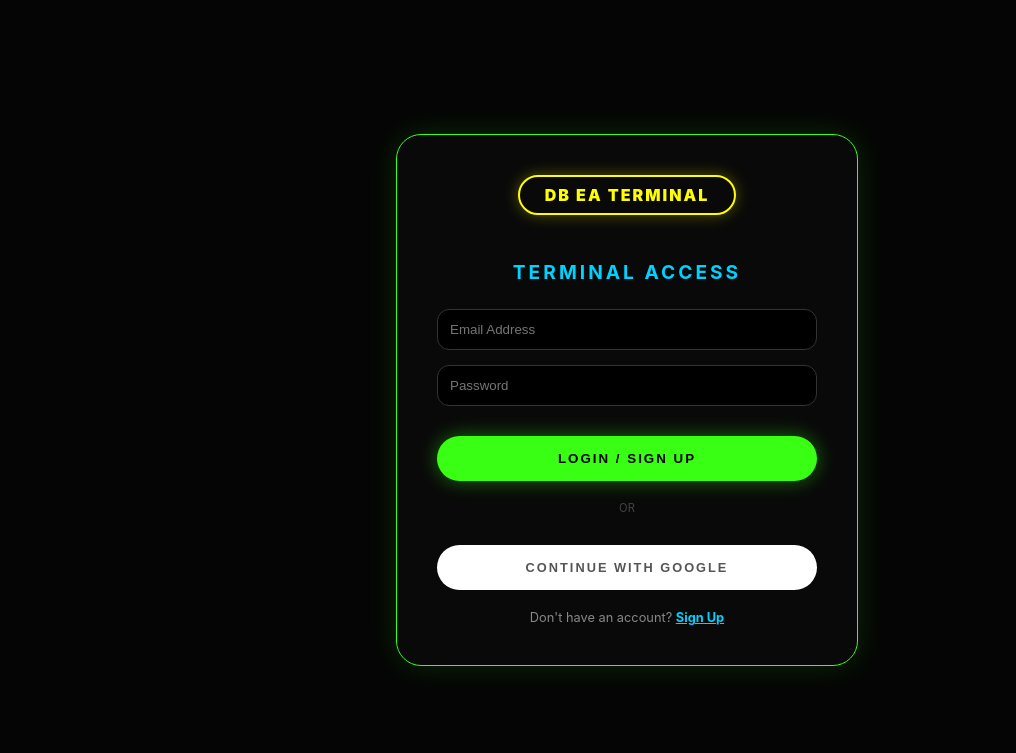
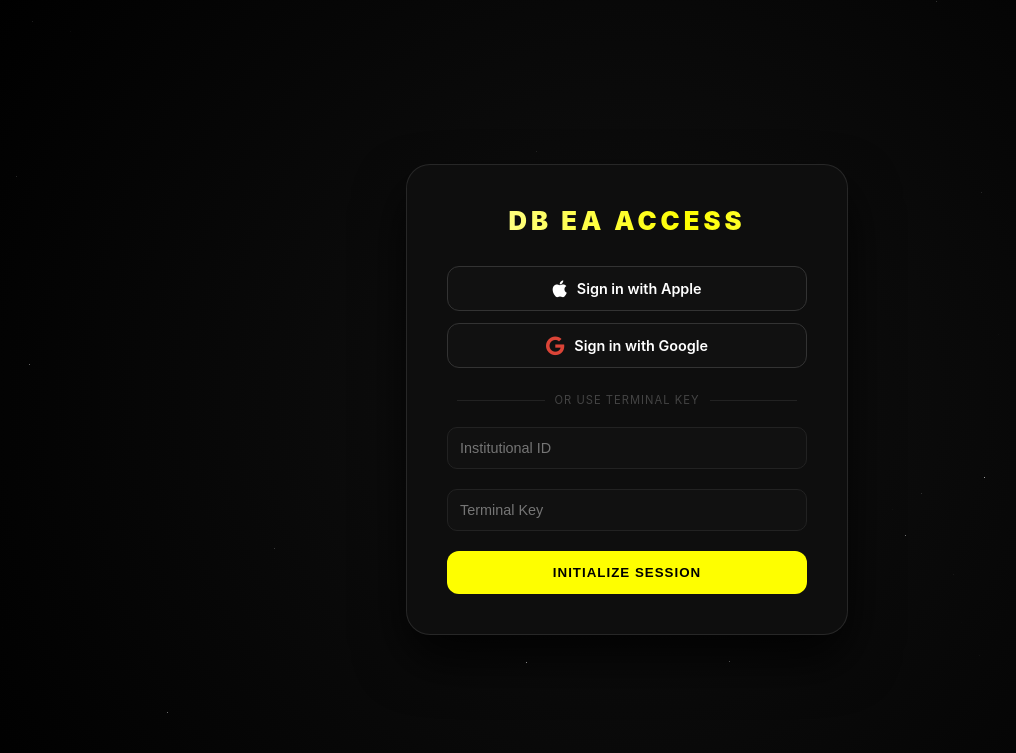
Before and after one commit to mzeemourice-stack/DBAutomaters2, a plain HTML site: page login.html in a window 1280 px wide. Shown: the top 753 px of the page, without its empty margins (13-1029 px from the left). Drawn offline with Linux system fonts and the light colour scheme.

Commit message:
Update login.html

```diff
--- a/login.html
+++ b/login.html
@@ -3,140 +3,157 @@
 <head>
     <meta charset="UTF-8">
     <meta name="viewport" content="width=device-width, initial-scale=1.0">
-    <title>DB EA | Terminal Access</title>
-    <script src="https://www.gstatic.com/firebasejs/10.8.0/firebase-app-compat.js"></script>
-    <script src="https://www.gstatic.com/firebasejs/10.8.0/firebase-auth-compat.js"></script>
+    <title>DB EA | Secure Access</title>
+    <link rel="stylesheet" href="https://cdnjs.cloudflare.com/ajax/libs/font-awesome/6.0.0/css/all.min.css">
     <style>
         :root {
-            --neon-yellow: #fefe00;
-            --neon-lime: #39ff14;
-            --neon-blue: #00d2ff;
-            --dark-bg: #050505;
+            --neon-yellow: #fefe00; --neon-blue: #00d2ff; --dark-bg: #050505;
         }
 
         body {
-            margin: 0; background: var(--dark-bg); color: white;
-            font-family: 'Inter', sans-serif; display: flex;
-            align-items: center; justify-content: center; height: 100vh;
+            margin: 0; padding: 0; background: var(--dark-bg);
+            font-family: 'Inter', sans-serif; height: 100vh;
+            display: flex; align-items: center; justify-content: center;
+            overflow: hidden; perspective: 1000px;
         }
 
-        /* THE GLOWING CARD */
-        .auth-card {
-            width: 380px; padding: 40px; background: rgba(10, 10, 10, 0.9);
-            border: 1px solid var(--neon-lime); border-radius: 25px;
-            box-shadow: 0 0 30px rgba(57, 255, 20, 0.15); text-align: center;
+        /* --- BACKGROUND PARTICLES --- */
+        .warp-bg {
+            position: absolute; top: 0; left: 0; width: 100%; height: 100%;
+            background: radial-gradient(circle at center, #111 0%, #000 100%);
+            z-index: -1;
         }
 
-        .auth-pill {
-            display: inline-block; padding: 8px 25px; border: 2px solid var(--neon-yellow);
-            border-radius: 50px; color: var(--neon-yellow); font-weight: 900;
-            text-transform: uppercase; letter-spacing: 2px; margin-bottom: 30px;
-            box-shadow: 0 0 15px rgba(254, 254, 0, 0.3);
+        /* --- LOGIN CARD --- */
+        .login-card {
+            background: rgba(15, 15, 15, 0.95);
+            border: 1px solid rgba(255, 255, 255, 0.1);
+            padding: 40px; border-radius: 24px; width: 360px;
+            backdrop-filter: blur(15px); text-align: center;
+            animation: cardSlideIn 0.8s ease-out forwards;
+            box-shadow: 0 25px 50px rgba(0,0,0,0.8);
         }
 
-        h2 { color: var(--neon-blue); font-size: 1.2rem; letter-spacing: 3px; margin-bottom: 25px; }
-
-        .input-group { margin-bottom: 15px; text-align: left; }
-        input {
-            width: 100%; padding: 12px; background: #000; border: 1px solid #333;
-            border-radius: 12px; color: white; transition: 0.3s; box-sizing: border-box;
-        }
-        input:focus { border-color: var(--neon-blue); outline: none; box-shadow: 0 0 10px rgba(0, 210, 255, 0.2); }
-
-        /* THE CLICKABLE PILLS */
-        .btn-auth {
-            width: 100%; padding: 15px; border-radius: 50px; border: none;
-            font-weight: 900; text-transform: uppercase; letter-spacing: 2px;
-            cursor: pointer; margin-top: 15px; transition: 0.4s;
-        }
-        .btn-login {
-            background: var(--neon-lime); color: black;
-            box-shadow: 0 0 20px rgba(57, 255, 20, 0.4);
-        }
-        .btn-login:hover { transform: scale(1.05); box-shadow: 0 0 35px rgba(57, 255, 20, 0.6); }
-
-        .btn-google {
-            background: white; color: #555; font-size: 0.8rem; margin-top: 10px;
+        @keyframes cardSlideIn {
+            0% { transform: scale(0.9); opacity: 0; }
+            100% { transform: scale(1); opacity: 1; }
         }
 
-        .toggle-text {
-            margin-top: 20px; font-size: 0.8rem; color: #888; cursor: pointer;
-            transition: 0.3s; display: block;
+        .brand {
+            font-weight: 900; letter-spacing: 4px; color: var(--neon-yellow);
+            font-size: 1.6rem; margin-bottom: 30px;
+            background: linear-gradient(90deg, #fefe00, #fff, #fefe00);
+            background-size: 200% auto; -webkit-background-clip: text;
+            -webkit-text-fill-color: transparent; animation: shine 3s linear infinite;
         }
-        .toggle-text span { color: var(--neon-blue); font-weight: bold; text-decoration: underline; }
-        .toggle-text:hover span { color: var(--neon-yellow); }
+
+        @keyframes shine { to { background-position: 200% center; } }
+
+        /* --- SSO BUTTONS (Google & Apple) --- */
+        .sso-container { display: flex; flex-direction: column; gap: 12px; margin-bottom: 25px; }
+
+        .sso-btn {
+            display: flex; align-items: center; justify-content: center; gap: 10px;
+            padding: 12px; border-radius: 12px; border: 1px solid #333;
+            background: #111; color: white; cursor: pointer; transition: 0.3s;
+            font-weight: 600; font-size: 0.9rem; text-decoration: none;
+        }
+
+        .sso-btn:hover { background: #222; border-color: #555; transform: translateY(-2px); }
+        .sso-btn i { font-size: 1.2rem; }
+        .fa-google { color: #DB4437; } /* Google Red */
+
+        .divider { display: flex; align-items: center; color: #444; margin: 20px 0; font-size: 0.7rem; letter-spacing: 1px; }
+        .divider::before, .divider::after { content: ""; flex: 1; height: 1px; background: #222; margin: 0 10px; }
+
+        /* --- INPUT FIELDS --- */
+        .input-group { position: relative; margin-bottom: 20px; }
+        input {
+            width: 100%; padding: 12px; background: #111;
+            border: 1px solid #222; color: white; border-radius: 10px;
+            outline: none; font-size: 0.9rem; transition: 0.4s; box-sizing: border-box;
+        }
+        input:focus { border-color: var(--neon-blue); box-shadow: 0 0 10px rgba(0, 210, 255, 0.2); }
+
+        /* --- LOADING BAR --- */
+        #loading-zone { display: none; margin-top: 20px; }
+        .progress-bg { width: 100%; height: 4px; background: #222; border-radius: 10px; overflow: hidden; }
+        .progress-fill { width: 0%; height: 100%; background: var(--neon-yellow); transition: 0.1s; }
+
+        .btn-login {
+            width: 100%; padding: 14px; border: none; border-radius: 12px;
+            background: var(--neon-yellow); color: black; font-weight: 900;
+            text-transform: uppercase; cursor: pointer; letter-spacing: 1px; transition: 0.3s;
+        }
+        .btn-login:hover { box-shadow: 0 0 20px var(--neon-yellow); transform: scale(1.02); }
+
     </style>
 </head>
 <body>
 
-    <div class="auth-card">
-        <div class="auth-pill">DB EA TERMINAL</div>
-        <h2 id="auth-title">TERMINAL ACCESS</h2>
+    <div class="warp-bg" id="particles"></div>
+
+    <div class="login-card">
+        <div class="brand">DB EA ACCESS</div>
+
+        <div class="sso-container">
+            <a href="#" class="sso-btn" onclick="startLoading()">
+                <i class="fab fa-apple"></i> Sign in with Apple
+            </a>
+            <a href="#" class="sso-btn" onclick="startLoading()">
+                <i class="fab fa-google"></i> Sign in with Google
+            </a>
+        </div>
+
+        <div class="divider">OR USE TERMINAL KEY</div>
 
         <div class="input-group">
-            <input type="email" id="email" placeholder="Email Address">
-        </div>
-        <div class="input-group">
-            <input type="password" id="password" placeholder="Password">
+            <input type="text" placeholder="Institutional ID">
         </div>
 
-        <button class="btn-auth btn-login" id="auth-btn" onclick="handleAuth()">Login / Sign Up</button>
+        <div class="input-group">
+            <input type="password" placeholder="Terminal Key">
+        </div>
 
-        <div style="margin: 20px 0; color: #444; font-size: 0.7rem;">OR</div>
+        <button class="btn-login" id="loginBtn" onclick="startLoading()">Initialize Session</button>
 
-        <button class="btn-auth btn-google" onclick="googleSignIn()">CONTINUE WITH GOOGLE</button>
-
-        <a class="toggle-text" onclick="toggleMode()">
-            Don't have an account? <span id="toggle-link">Sign Up</span>
-        </a>
+        <div id="loading-zone">
+            <p style="color: var(--neon-blue); font-size: 0.6rem; margin-bottom: 8px;">ENCRYPTING TUNNEL...</p>
+            <div class="progress-bg"><div class="progress-fill" id="fill"></div></div>
+        </div>
     </div>
 
     <script>
-        const firebaseConfig = {
-            apiKey: "AIzaSyABhnkxmw_S5VamB0wJVRB1MUTOI4_Tc9s",
-            authDomain: "dbautomaters.firebaseapp.com",
-            projectId: "dbautomaters",
-            storageBucket: "dbautomaters.firebasestorage.app",
-            messagingSenderId: "979994954651",
-            appId: "1:979994954651:web:476730aa83893ed7716f3e"
-        };
-        firebase.initializeApp(firebaseConfig);
-        const auth = firebase.auth();
-
-        let isSignUp = false;
-
-        function toggleMode() {
-            isSignUp = !isSignUp;
-            document.getElementById('auth-title').innerText = isSignUp ? "CREATE ACCOUNT" : "TERMINAL ACCESS";
-            document.getElementById('auth-btn').innerText = isSignUp ? "REGISTER NOW" : "LOGIN / SIGN UP";
-            document.getElementById('toggle-link').innerText = isSignUp ? "Login" : "Sign Up";
-            document.querySelector('.toggle-text').firstChild.textContent = isSignUp ? "Already have an account? " : "Don't have an account? ";
+        function startLoading() {
+            document.getElementById('loginBtn').style.display = 'none';
+            document.getElementById('loading-zone').style.display = 'block';
+            let fill = document.getElementById('fill');
+            let width = 0;
+            let interval = setInterval(() => {
+                if (width >= 100) {
+                    clearInterval(interval);
+                    window.location.href = 'trading.html';
+                } else {
+                    width += Math.random() * 5;
+                    fill.style.width = width + '%';
+                }
+            }, 100);
         }
 
-        async function handleAuth() {
-            const email = document.getElementById('email').value;
-            const pass = document.getElementById('password').value;
-
-            if(!email || !pass) return alert("Please fill all fields");
-
-            try {
-                if(isSignUp) {
-                    await auth.createUserWithEmailAndPassword(email, pass);
-                    alert("Account Created Successfully!");
-                } else {
-                    await auth.signInWithEmailAndPassword(email, pass);
-                }
-                window.location.href = "trading.html";
-            } catch (error) {
-                alert(error.message);
-            }
-        }
-
-        function googleSignIn() {
-            const provider = new firebase.auth.GoogleAuthProvider();
-            auth.signInWithPopup(provider)
-                .then(() => window.location.href = "trading.html")
-                .catch(err => alert(err.message));
+        // Background Stars Animation
+        const bg = document.getElementById('particles');
+        for (let i = 0; i < 40; i++) {
+            const star = document.createElement('div');
+            star.style.position = 'absolute';
+            star.style.background = 'white';
+            star.style.width = '1px';
+            star.style.height = '1px';
+            star.style.top = Math.random() * 100 + '%';
+            star.style.left = Math.random() * 100 + '%';
+            star.style.opacity = Math.random();
+            star.animate([{ transform: 'scale(0)' }, { transform: 'scale(1.5)' }],
+                { duration: 2000 + Math.random() * 2000, iterations: Infinity, direction: 'alternate' });
+            bg.appendChild(star);
         }
     </script>
 </body>
```
